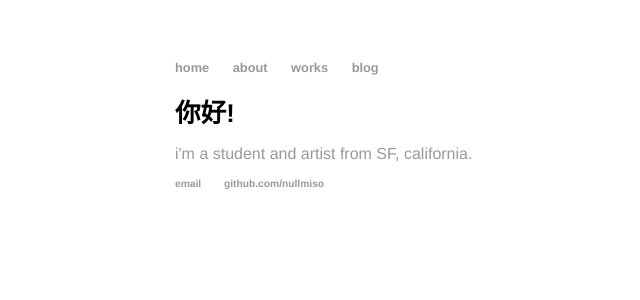
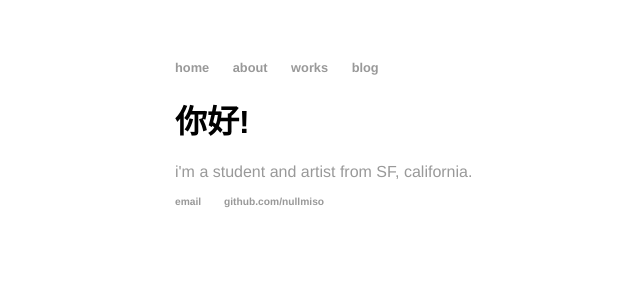
Before and after one commit to nullmiso/nullmiso.github.io, a Jekyll site: the page built from index.html, in a window 1280 px wide. Shown: the top 300 px of the page, without its empty margins (17-657 px from the left). Built offline with Jekyll 4.4.1, drawn with Linux system fonts in a browser that asks for light colours.

Commit message:
Update main.css

```diff
--- a/css/main.css
+++ b/css/main.css
@@ -20,7 +20,7 @@ a:hover {
     text-decoration: underline; /* on hover, produce underline for links */
 }
 h1 {
-    font-size: 1.6em; /* 1em is equivalent to 16px */
+    font-size: 2em; /* 1em is equivalent to 16px */
 }
 p {
     font-size: 1em;
```
